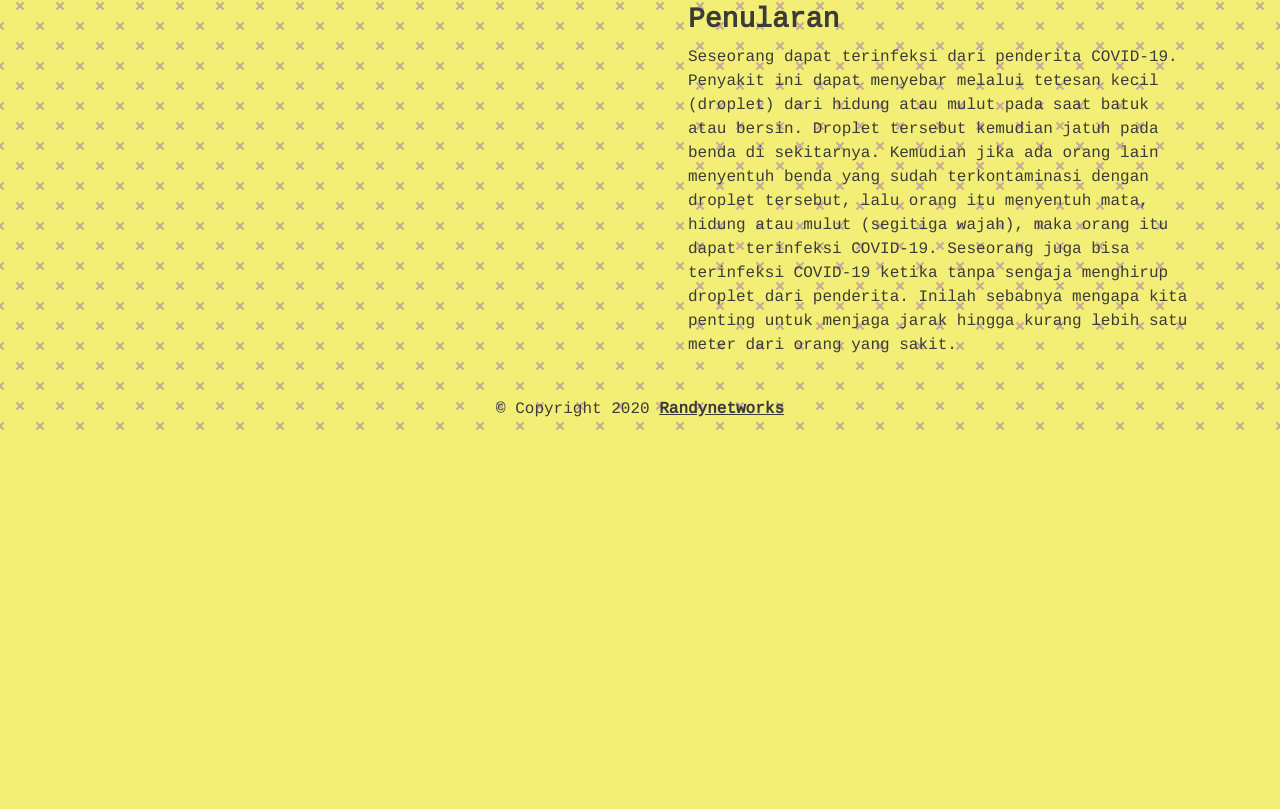
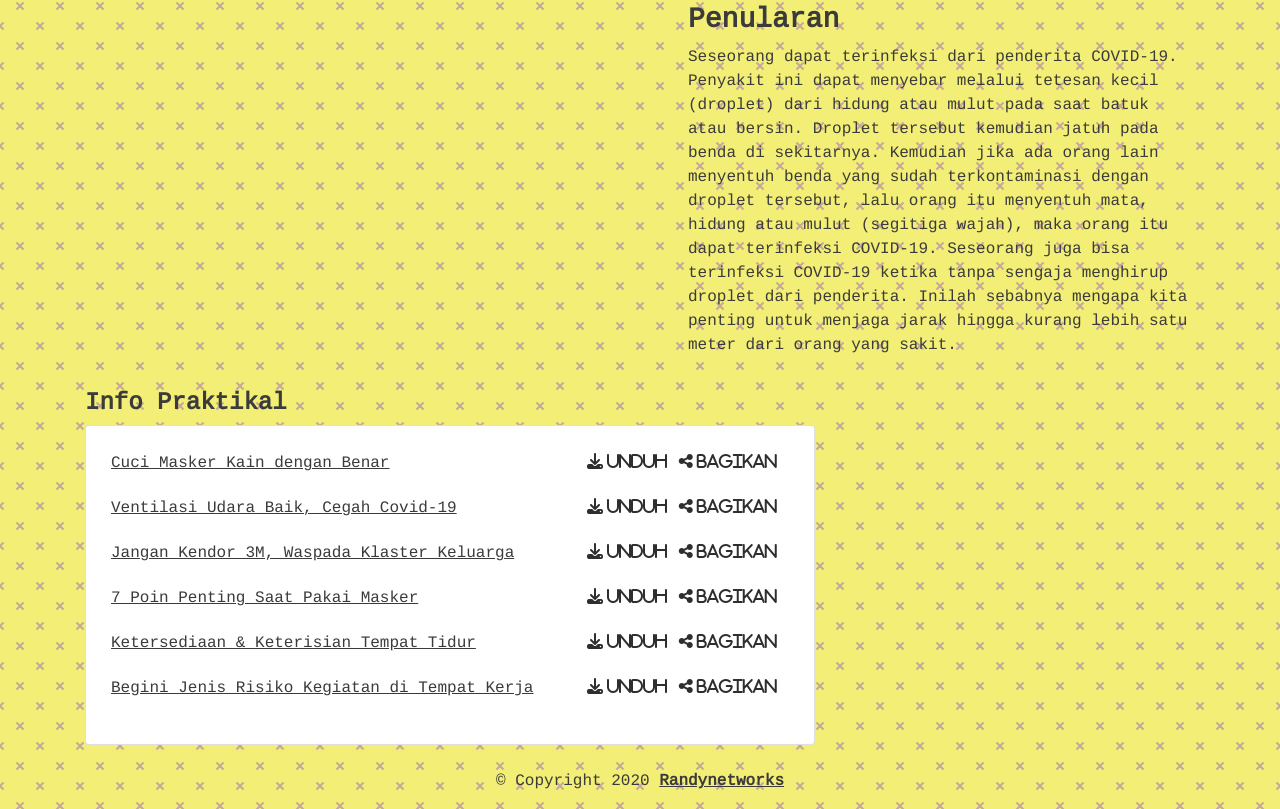
Before and after one commit to randynetworks/COVID19_DASHBOARD, an Angular app: page /national in a window 1280 px wide. Shown: the part 2374-3183 px from the top of the page. Before the commit the page ends 2811 px from the top, so only its background shows below. Built offline with nearby package versions, Linux system fonts and the light colour scheme; no server answers.

Commit message:
tips dan info

```diff
--- a/src/app/national/national.component.css
+++ b/src/app/national/national.component.css
@@ -10,3 +10,12 @@
 .card-hover-helper:hover {
   background-color: lightgreen;
 }
+
+td {
+  padding-bottom: 20px;
+  text-decoration: underline;
+}
+
+.icon {
+  color: rgb(46, 46, 46);
+}
--- a/src/app/national/national.component.html
+++ b/src/app/national/national.component.html
@@ -295,5 +295,72 @@
         </p>
       </div>
     </div>
+
+    <div class="row mt-3">
+      <div class="col-xl-8">
+        <h4>Info Praktikal</h4>
+        <div class="card p-4">
+          <table>
+            <tbody>
+              <tr>
+                <td>Cuci Masker Kain dengan Benar</td>
+                <td>
+                  <a class="icon"><i class="fas fa-download"> Unduh</i></a>
+                </td>
+                <td>
+                  <a class="icon"><i class="fas fa-share-alt"> Bagikan</i></a>
+                </td>
+              </tr>
+              <tr>
+                <td>Ventilasi Udara Baik, Cegah Covid-19</td>
+                <td>
+                  <a class="icon"><i class="fas fa-download"> Unduh</i></a>
+                </td>
+                <td>
+                  <a class="icon"><i class="fas fa-share-alt"> Bagikan</i></a>
+                </td>
+              </tr>
+              <tr>
+                <td>Jangan Kendor 3M, Waspada Klaster Keluarga</td>
+                <td>
+                  <a class="icon"><i class="fas fa-download"> Unduh</i></a>
+                </td>
+                <td>
+                  <a class="icon"><i class="fas fa-share-alt"> Bagikan</i></a>
+                </td>
+              </tr>
+              <tr>
+                <td>7 Poin Penting Saat Pakai Masker</td>
+                <td>
+                  <a class="icon"><i class="fas fa-download"> Unduh</i></a>
+                </td>
+                <td>
+                  <a class="icon"><i class="fas fa-share-alt"> Bagikan</i></a>
+                </td>
+              </tr>
+              <tr>
+                <td>Ketersediaan & Keterisian Tempat Tidur</td>
+                <td>
+                  <a class="icon"><i class="fas fa-download"> Unduh</i></a>
+                </td>
+                <td>
+                  <a class="icon"><i class="fas fa-share-alt"> Bagikan</i></a>
+                </td>
+              </tr>
+              <tr>
+                <td>Begini Jenis Risiko Kegiatan di Tempat Kerja</td>
+                <td>
+                  <a class="icon"><i class="fas fa-download"> Unduh</i></a>
+                </td>
+                <td>
+                  <a class="icon"><i class="fas fa-share-alt"> Bagikan</i></a>
+                </td>
+              </tr>
+            </tbody>
+          </table>
+        </div>
+      </div>
+      <div class="col-xl-6"></div>
+    </div>
   </div>
 </div>
```
